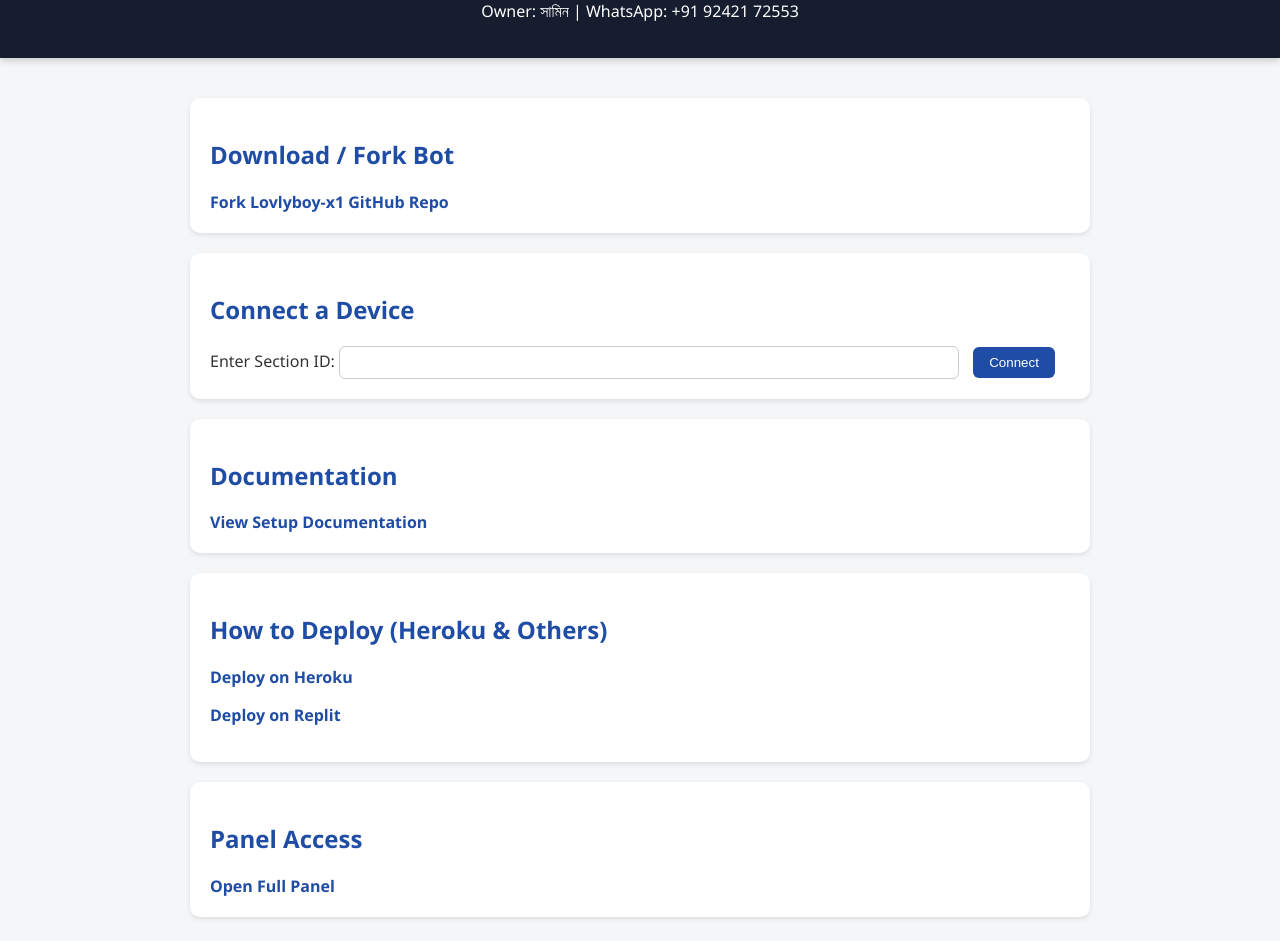
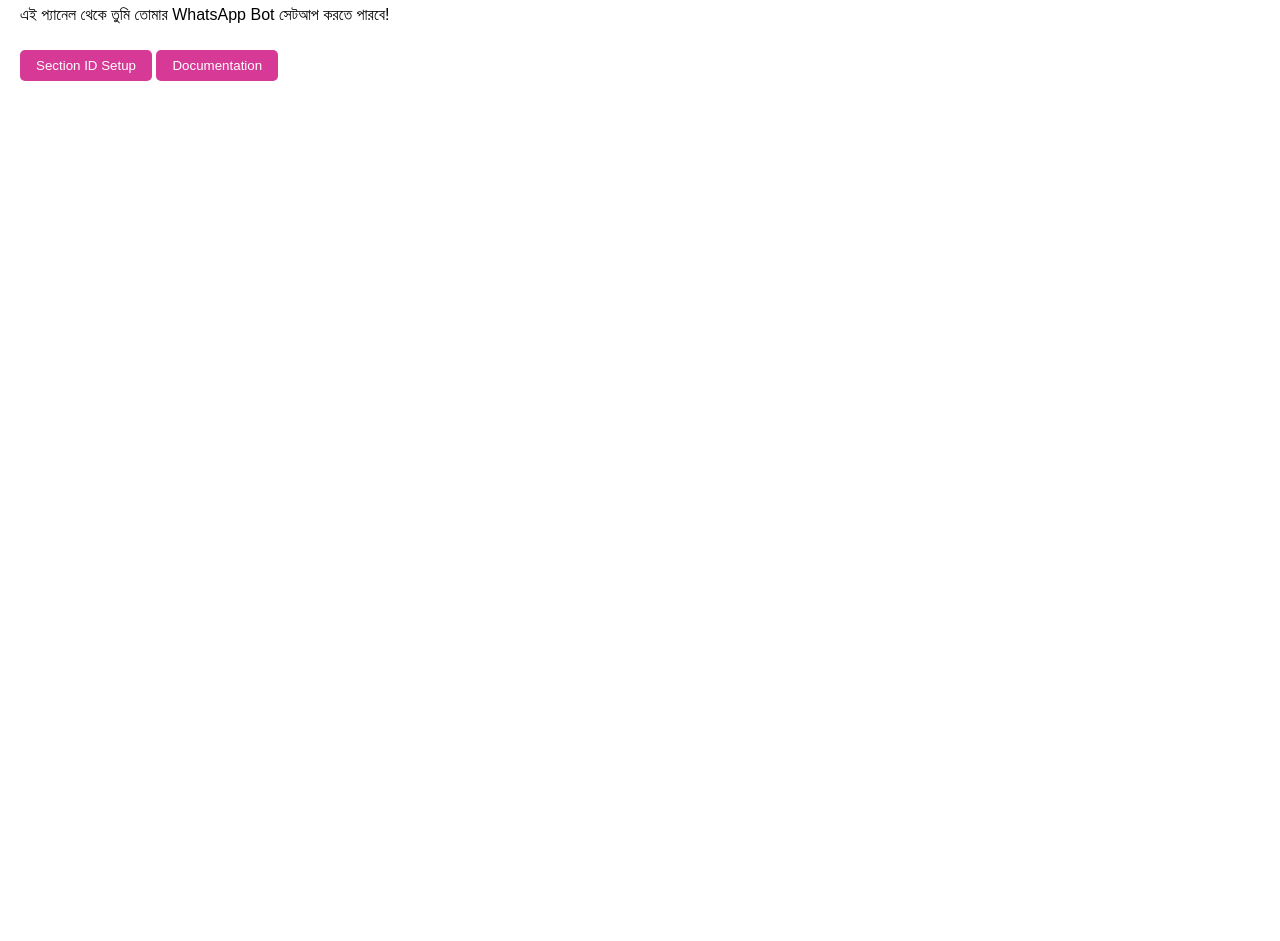
Before and after one commit to Samin123123/Lovlyboy-x1, a website: page panel.html in a window 1280 px wide. Shown: the part 74-1015 px from the top of the page. After the commit the page ends 800 px from the top, so only its background shows below. Drawn offline with Linux system fonts and the light colour scheme.

Commit message:
Update panel.html

```diff
--- a/panel.html
+++ b/panel.html
@@ -1,44 +1,33 @@
-<!DOCTYPE html><html lang="en">
+<!DOCTYPE html>
+<html>
 <head>
-  <meta charset="UTF-8">
-  <meta name="viewport" content="width=device-width, initial-scale=1.0">
-  <title>Lovlyboy-x1 Panel</title>
-  <link rel="stylesheet" href="style.css">
+  <title>LovlyBoy X1 - Panel</title>
+  <style>
+    body { font-family: Arial, sans-serif; margin: 20px; }
+    h1 { color: #d63a96; }
+    #panel-section { display: none; }
+    button { margin: 10px 0; padding: 8px 16px; background: #d63a96; color: white; border: none; border-radius: 5px; cursor: pointer; }
+    input { padding: 8px; border-radius: 4px; border: 1px solid #ccc; }
+    #generatedID { font-weight: bold; margin-top: 10px; }
+  </style>
 </head>
 <body>
-  <header>
-    <h1>Lovlyboy-x1 Bot Control Panel</h1>
-    <p>Owner: সামিন | WhatsApp: +91 92421 72553</p>
-  </header>  <main>
-    <section id="download">
-      <h2>Download / Fork Bot</h2>
-      <a href="https://github.com/Samin123123/Lovlyboy-x1" target="_blank">Fork Lovlyboy-x1 GitHub Repo</a>
-    </section><section id="section-connect">
-  <h2>Connect a Device</h2>
-  <form id="sectionForm">
-    <label for="sectionId">Enter Section ID:</label>
-    <input type="text" id="sectionId" name="sectionId" required>
-    <button type="submit">Connect</button>
-  </form>
-</section>
+  <h1>LovlyBoy X1 Bot Panel</h1>
+  <div id="main-content">
+    <p>এই প্যানেল থেকে তুমি তোমার WhatsApp Bot সেটআপ করতে পারবে!</p>
+    <button onclick="showPanel()">Section ID Setup</button>
+    <a href="docs.html"><button>Documentation</button></a>
+  </div>
 
-<section id="documentation">
-  <h2>Documentation</h2>
-  <a href="docs.html" target="_blank">View Setup Documentation</a>
-</section>
+  <div id="panel-section">
+    <h2>Section ID Generator</h2>
+    <p>তোমার GitHub Username দাও:</p>
+    <input type="text" id="githubUser" placeholder="Ex: Samin123123" />
+    <button onclick="generateSectionID()">Generate</button>
+    <p id="generatedID" style="margin-top: 10px; color: green;"></p>
+    <button onclick="backToHome()">Back</button>
+  </div>
 
-<section id="deployment">
-  <h2>How to Deploy (Heroku & Others)</h2>
-  <p><a href="https://heroku.com" target="_blank">Deploy on Heroku</a></p>
-  <p><a href="https://replit.com" target="_blank">Deploy on Replit</a></p>
-</section>
-
-<section id="panel">
-  <h2>Panel Access</h2>
-  <a href="panel.html">Open Full Panel</a>
-</section>
-
-  </main>  <footer>
-    <p>&copy; 2025 Lovlyboy-x1 | All Rights Reserved</p>
-  </footer>  <script src="panel.js"></script></body>
+  <script src="panel.js"></script>
+</body>
 </html>
```
